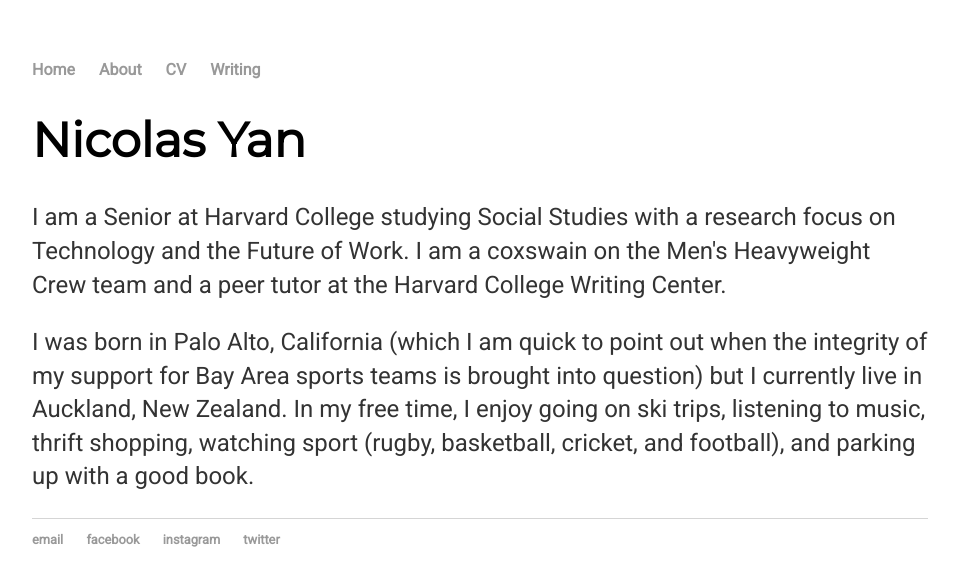
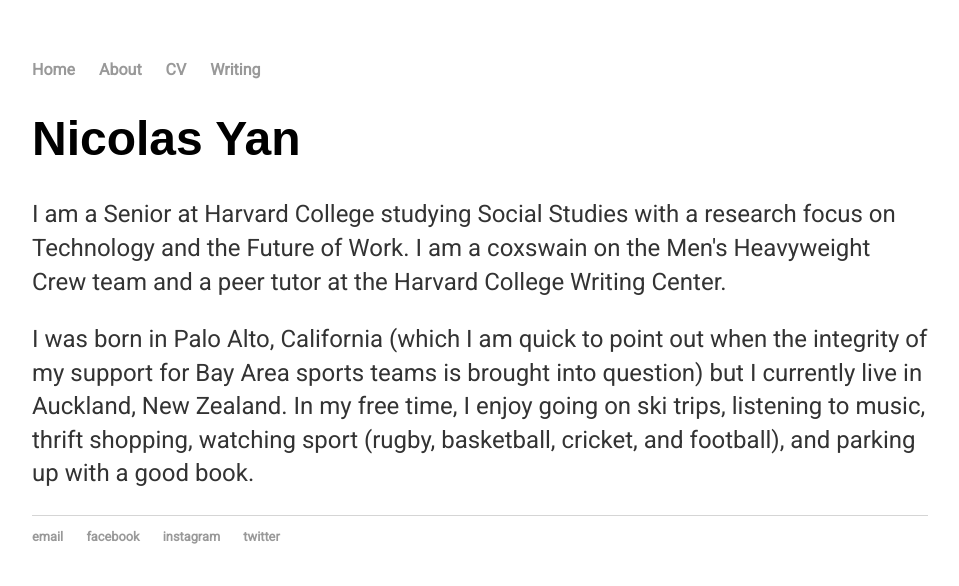
Before and after one commit to nicolas-yan/nicolas-yan.github.io, a Jekyll site: the page built from index.html, in a window 1280 px wide. Shown: the top 586 px of the page, without its empty margins (160-1119 px from the left). Built offline with Jekyll 4.4.1, drawn with Linux system fonts in a browser that asks for light colours.

Commit message:
Update default.html

```diff
--- a/_layouts/default.html
+++ b/_layouts/default.html
@@ -4,7 +4,7 @@
 			<title>{{ page.title }}</title>
 			<!-- link to main stylesheet -->
 			<link href="https://fonts.googleapis.com/css?family=Roboto&display=swap" rel="stylesheet">
-			<link href="https://fonts.googleapis.com/css?family=Montserrat&display=swap" rel="stylesheet">
+			<link href="https://fonts.googleapis.com/css?family=Playfair+Display&display=swap" rel="stylesheet">
 			<link rel="stylesheet" type="text/css" href="/css/main.css">
 
 		</head>
```
